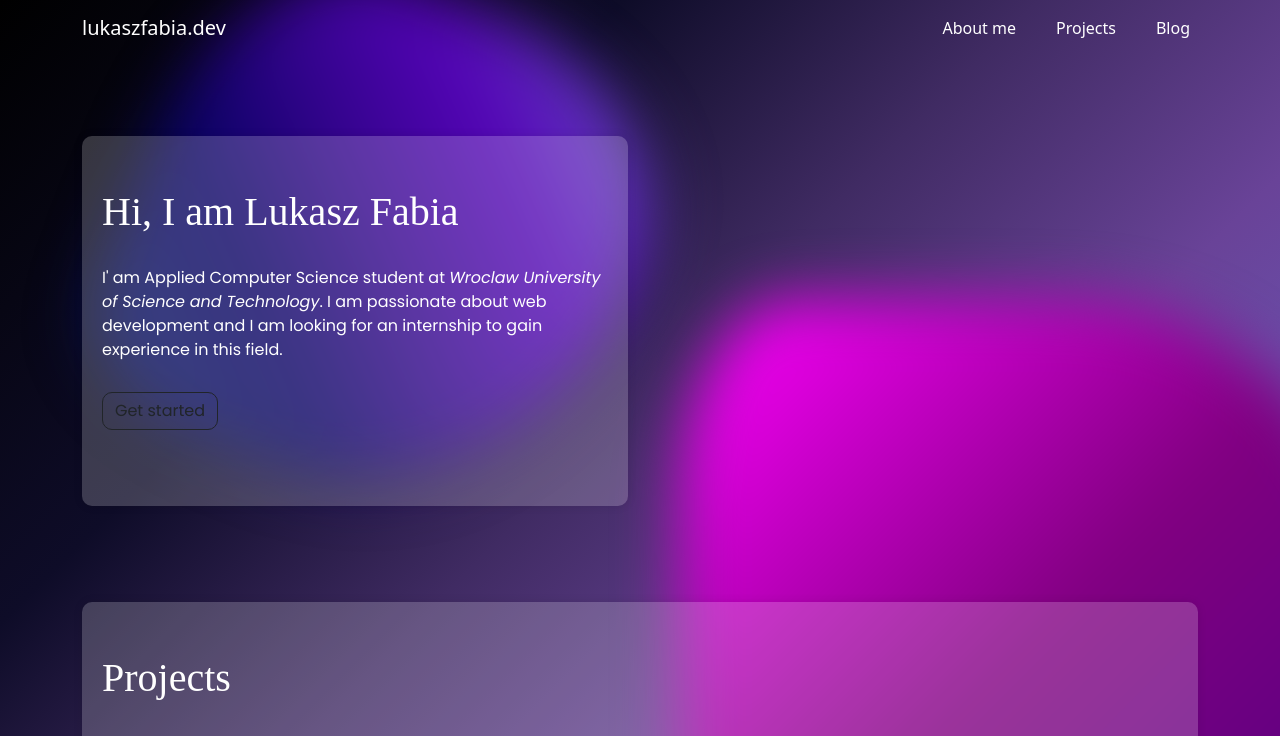
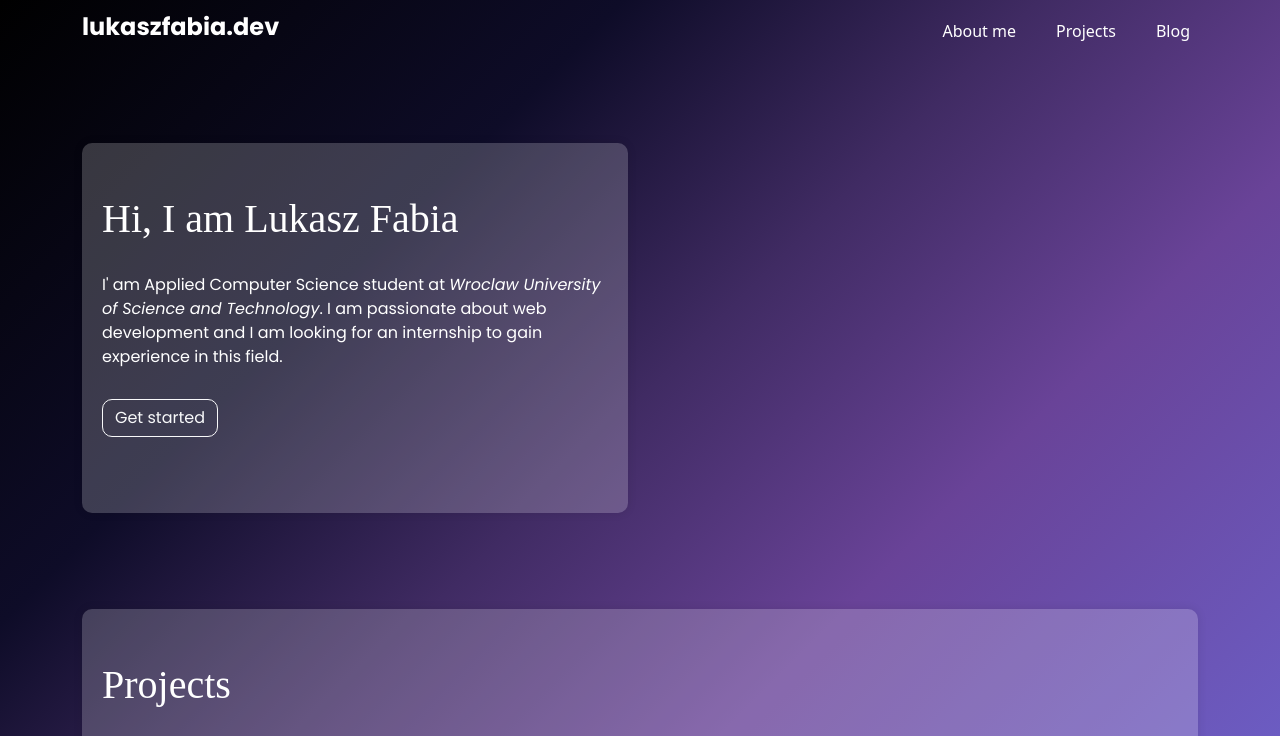
Before and after one commit to lukaszfabia/Portfolio, a React (Vite) app: page / in a window 1280 px wide. Shown: the top 736 px of the page. Built offline with nearby package versions, Linux system fonts and the light colour scheme; a web font is replaced by a local one.

Commit message:
removed blobs, some fixes

```diff
--- a/src/App.css
+++ b/src/App.css
@@ -14,72 +14,3 @@
   transition: ease-in-out 0.1s;
   text-decoration: underline;
 }
-
-#blob-container {
-  position: fixed;
-  top: 0;
-  left: 0;
-  width: 100%;
-  height: 100%;
-  z-index: -1;
-}
-
-.blob {
-  position: absolute;
-  width: 500px;
-  height: 500px;
-  background: linear-gradient(
-    135deg,
-    #05165d 0%,
-    #080262 30%,
-    #33048c 50%,
-    #5404b6 70%,
-    #6c5fc7 100%
-  );
-  border-radius: 24% 60% 40% 40%/ 27% 46% 54% 73%;
-  mix-blend-mode: color-dodge;
-  animation: blobAnimation 30s infinite alternate;
-  transition: cubic-bezier(0.07, 0.83, 0.7, 0.99);
-  filter: blur(30px);
-}
-
-.static-blob {
-  position: absolute;
-  bottom: -200px;
-  right: -100px;
-  width: 700px;
-  height: 700px;
-  background: linear-gradient(
-    135deg,
-    #ff00ff 0%,
-    #800080 50%,
-    #4b0082 100%,
-    #000000 100%
-  );
-  mix-blend-mode: color-dodge;
-  transition: cubic-bezier(0.07, 0.83, 0.7, 0.99);
-  animation: dynamic-blob-animation 10s infinite alternate;
-  filter: blur(30px);
-}
-
-@keyframes dynamic-blob-animation {
-  from {
-    border-radius: 25% 86% 18% 80% / 5% 54% 16% 69%;
-  }
-
-  to {
-    border-radius: 21% 56% 59% 80%/ 45% 60% 51% 23%;
-  }
-}
-
-@keyframes blobAnimation {
-  from {
-    transform: translate(0px, -50px) rotate(-90deg);
-    /* po eksperymentowac w wartosciami*/
-    border-radius: 26% 56% 34% 67%/ 21% 33% 45% 70%;
-  }
-  to {
-    transform: translate(500px, 100px) rotate(-10deg);
-    border-radius: 21% 56% 59% 80%/ 66% 60% 63% 43%;
-  }
-}
--- a/src/App.tsx
+++ b/src/App.tsx
@@ -6,19 +6,9 @@ import AboutMe from "./AboutMe/AboutMe";
 import Projects from "./Projects/Projects";
 import Footer from "./Footer/Footer";
 
-const Blobs = () => {
-  return (
-    <div id="blob-container">
-      <div className="blob"></div>
-      <div className="static-blob"></div>
-    </div>
-  );
-};
-
 function App() {
   return (
     <div className="App">
-      <Blobs />
       <CustomNavbar />
       <WelcomeInfo />
       <Projects />
--- a/src/Header/CustomNavbar.tsx
+++ b/src/Header/CustomNavbar.tsx
@@ -8,8 +8,13 @@ const CustomNavbar = () => {
     <header style={styles}>
       <Navbar expand="md" className="navbar-light navbar-transparent">
         <Container>
-          <Navbar.Brand href="home" className="text-white">lukaszfabia.dev</Navbar.Brand>
-          <Navbar.Toggle aria-controls="basic-navbar-nav" />
+          <Navbar.Brand href="home" className="text-white">
+            <h1>lukaszfabia.dev</h1>
+          </Navbar.Brand>
+          <Navbar.Toggle
+            aria-controls="basic-navbar-nav"
+            style={{ backgroundColor: "rgba(255,255,255,0.2)" }}
+          />
           <Navbar.Collapse id="basic-navbar-nav" className="text-center">
             <Nav className="ms-auto">
               <Nav.Link href="#about" className="ms-4 text-white">
@@ -18,7 +23,11 @@ const CustomNavbar = () => {
               <Nav.Link href="#projects" className="ms-4 text-white">
                 Projects
               </Nav.Link>
-              <Nav.Link href="#blog" className="ms-4 text-white" disabled={true}>
+              <Nav.Link
+                href="#blog"
+                className="ms-4 text-white"
+                disabled={true}
+              >
                 Blog
               </Nav.Link>
             </Nav>
--- a/src/Header/navbar.module.css
+++ b/src/Header/navbar.module.css
@@ -1,9 +1,15 @@
 header a {
-    transition: ease-in-out 0.2s;
-    transform: translate(0);
+  transition: ease-in-out 0.2s;
+  transform: translate(0);
 }
 
 header a:hover {
-    transition: ease-in-out 0.2s;
-    transform: translate(5px);
+  transition: ease-in-out 0.2s;
+  transform: translate(5px);
 }
+
+header h1 {
+  font-family: "Poppins", sans-serif;
+  font-size: 1.5rem;
+  font-weight: bold;
+}
--- a/src/Home/Home.tsx
+++ b/src/Home/Home.tsx
@@ -1,7 +1,12 @@
 import { Container, Row, Col } from "react-bootstrap";
 import home from "./home.module.css";
 import { useState } from "react";
-import { WelcomeMessage, Bio, Trail, GettingStartedButton } from "./components/Components";
+import {
+  WelcomeMessage,
+  Bio,
+  Trail,
+  GettingStartedButton,
+} from "./components/Components";
 
 const ShortBio = () => {
   const [open, set] = useState(true);
@@ -14,7 +19,11 @@ const ShortBio = () => {
         <span>
           <Bio />
         </span>
-        <GettingStartedButton text="Get started" link="#home"/>
+        <GettingStartedButton
+          text="Get started"
+          link="#home"
+          variant="outline-light"
+        />
       </Trail>
     </div>
   );
@@ -22,7 +31,7 @@ const ShortBio = () => {
 
 const WelcomeInfo = () => {
   return (
-    <Container className="d-flex col-flex" style={{marginTop: "5rem"}}>
+    <Container className="d-flex col-flex" style={{ marginTop: "5rem" }}>
       <Row>
         <Col className="col-lg-6 col-md-9 col-12 mb-3">
           <ShortBio />
--- a/src/Home/components/Components.tsx
+++ b/src/Home/components/Components.tsx
@@ -16,12 +16,20 @@ const TypeName = () => {
   );
 };
 
-const GettingStartedButton = ({ text, link }: { text: string, link: string }) => {
+const GettingStartedButton = ({
+  text,
+  link,
+  variant,
+}: {
+  text: string;
+  link: string;
+  variant: string;
+}) => {
   return (
     <Button
       href={link}
       target="_blank"
-      variant="outline-dark"
+      variant={variant}
       className="mb-3 mt-3"
       style={{ borderRadius: "10px", transition: "ease-in-out .25s" }}
       onMouseOver={(e) => {
@@ -63,7 +71,7 @@ const WelcomeMessage = () => {
   return (
     <Row style={{ paddingTop: "2rem" }}>
       <h1 id="home" className="hash">
-        <TypeName /> <a href="home">#</a>
+        <TypeName />
       </h1>
     </Row>
   );
--- a/src/Projects/components/ProjectCard.tsx
+++ b/src/Projects/components/ProjectCard.tsx
@@ -21,7 +21,11 @@ const ProjectCard = ({
       <Card.Body>
         <Card.Title>{title}</Card.Title>
         <Card.Text>{description}</Card.Text>
-        <GettingStartedButton text="Learn more" link={link} />
+        <GettingStartedButton
+          text="Learn more"
+          link={link}
+          variant="outline-dark"
+        />
       </Card.Body>
     </Card>
   );
--- a/src/index.css
+++ b/src/index.css
@@ -5,25 +5,25 @@ body,
   line-height: 1.5;
   font-weight: 400;
 
-  color-scheme: light dark;
-  /* background-color: rgb(255, 255, 255); */
   /* background: linear-gradient(-45deg, #ee7752, #e73c7e, #23a6d5, #23d5ab);
   background-position: fixed;
   background-repeat: no-repeat; */
-  /* background: linear-gradient(135deg, #000000 0%, #0e0c28 30%, #402b63 50%, #694398 70%, #6c5fc7 100%) no-repeat fixed;
+  background: linear-gradient(
+      135deg,
+      #000000 0%,
+      #0e0c28 30%,
+      #402b63 50%,
+      #694398 70%,
+      #6c5fc7 100%
+    )
+    no-repeat fixed;
   background-size: 400% 400%;
-  animation: gradient 100s ease-in-out infinite; */
+  animation: gradient 100s ease-in-out infinite;
 
   font-synthesis: none;
   text-rendering: optimizeLegibility;
   -webkit-font-smoothing: antialiased;
   -moz-osx-font-smoothing: grayscale;
-}
-
-body {
-  background: linear-gradient(135deg, #000000 0%, #0e0c28 30%, #402b63 50%, #694398 70%, #6c5fc7 100%) no-repeat fixed;
-  background-size: 400% 400%;
-  animation: gradient 100s ease-in-out infinite;
 }
 
 h1 {
```
